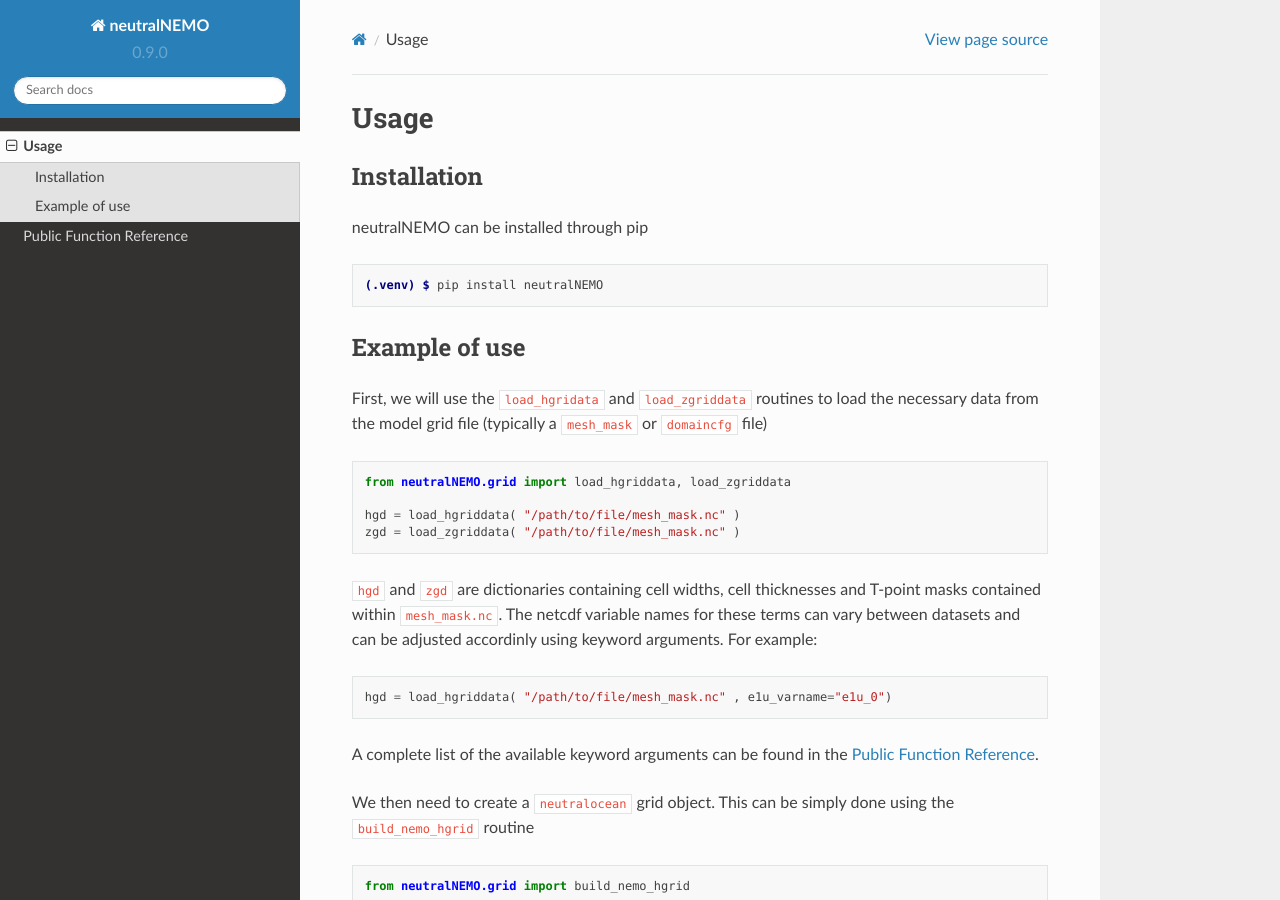
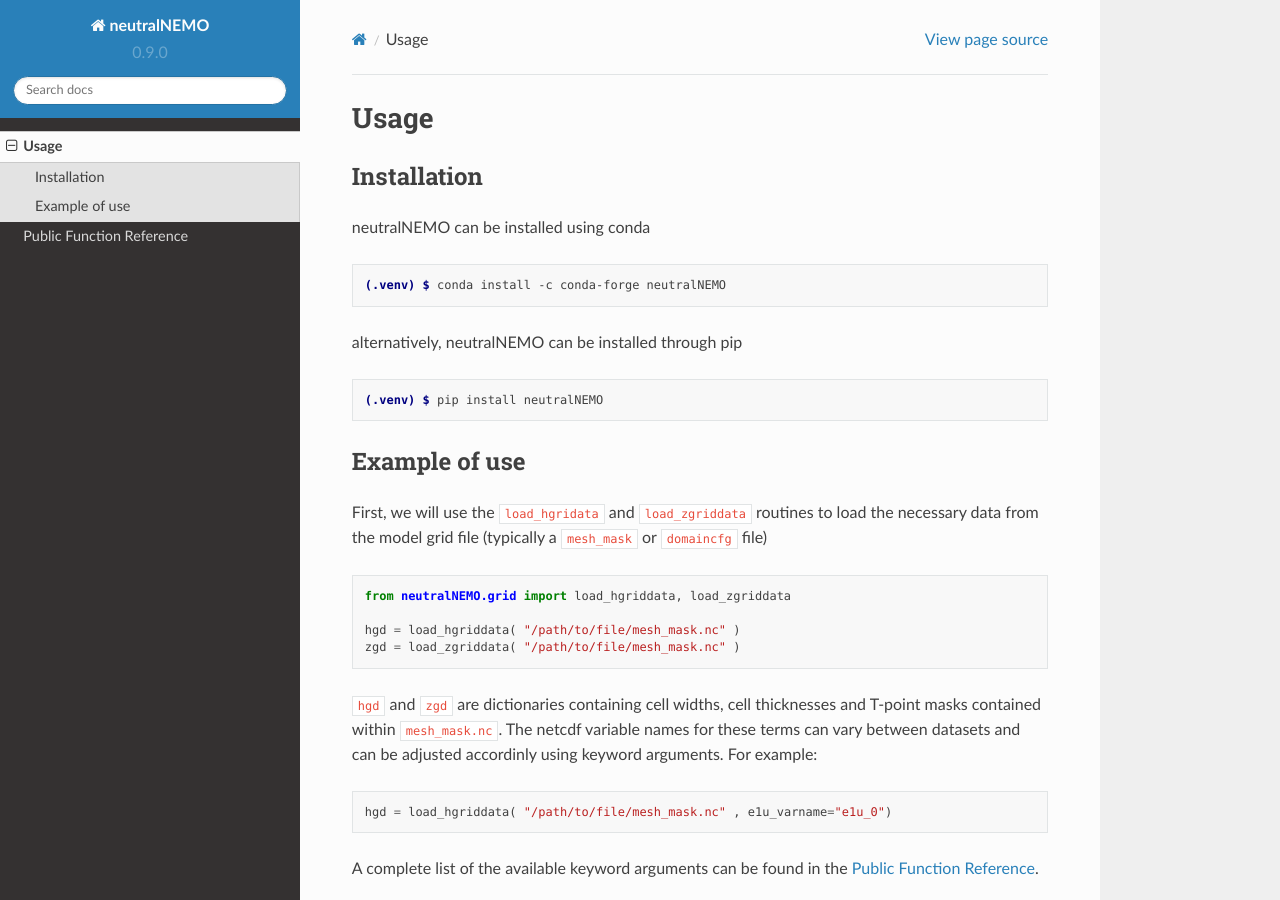
Before and after one commit to afstyles/neutralNEMO, a Sphinx documentation site: the page built from docs/source/usage.rst, in a window 1280 px wide and 900 px high. Built offline with Sphinx 7.4.7 and the Read the Docs theme 2.0.0, drawn with Linux system fonts in a browser that asks for light colours.

Commit message:
Update in preparation for conda deployment

```diff
--- a/docs/source/usage.rst
+++ b/docs/source/usage.rst
@@ -6,7 +6,13 @@ Usage
 Installation
 ------------
 
-neutralNEMO can be installed through pip
+neutralNEMO can be installed using conda
+
+.. code-block:: console
+
+   (.venv) $ conda install -c conda-forge neutralNEMO
+
+alternatively, neutralNEMO can be installed through pip
 
 .. code-block:: console
 
--- a/pyproject.toml
+++ b/pyproject.toml
@@ -4,7 +4,7 @@ build-backend = "hatchling.build"
 
 [project]
 name = "neutralNEMO"
-version = "0.9.3"
+version = "0.9.4"
 authors = [
   { name="Andrew Styles", email="afstylesocean@gmail.com" },
 ]
```
Also changed, not shown: README.md (+8 -2 lines).
